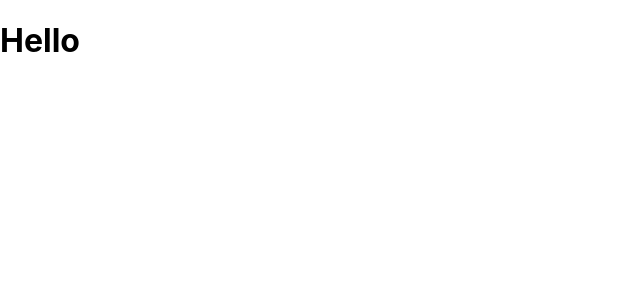
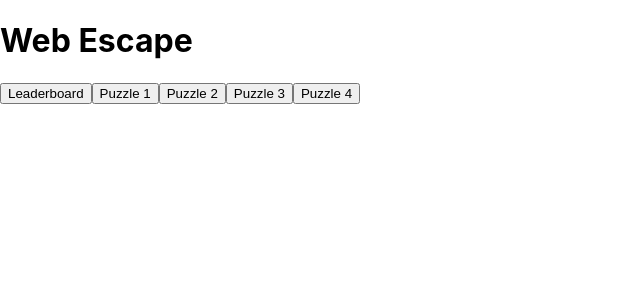
Before and after one commit to chrissharif/Web-Escape, a React (Create React App) app in the folder client/: page /home in a window 1280 px wide. Shown: the top 300 px of the page, without its empty margins (0-640 px from the left). Built offline with nearby package versions, Linux system fonts and the light colour scheme.

Commit message:
Start Day Two

```diff
--- a/client/src/components/Home.jsx
+++ b/client/src/components/Home.jsx
@@ -1,11 +1,54 @@
 import React from 'react'
+import { Route, Link } from 'react-router-dom'
+import Leaderboard from './Leaderboard'
+import Puzzle1 from './Puzzle1'
+import Puzzle2 from './Puzzle2'
+import Puzzle3 from './Puzzle3'
+import Puzzle4 from './Puzzle4'
 
 function Home() {
   return (
     <div>
       <header>
-        <h1>Hello</h1>
+        <h1>Web Escape</h1>
       </header>
+      <nav>
+
+      <Link to='/leaderboard'>
+        <button>Leaderboard</button>
+      </Link>
+      <Route exact path='/leaderboard'>
+        <Leaderboard />
+      </Route>
+
+      <Link to='/puzzle1'>
+        <button>Puzzle 1</button>
+      </Link>
+      <Route exact path='/puzzle1'>
+        <Puzzle1 />
+      </Route>
+
+      <Link to='/puzzle2'>
+        <button>Puzzle 2</button>
+      </Link>
+      <Route exact path='/puzzle2'>
+        <Puzzle2 />
+      </Route>
+
+      <Link to='/puzzle3'>
+        <button>Puzzle 3</button>
+      </Link>
+      <Route exact path='/puzzle3'>
+        <Puzzle3 />
+      </Route>
+
+      <Link to='/puzzle4'>
+        <button>Puzzle 4</button>
+      </Link>
+      <Route exact path='/puzzle4'>
+        <Puzzle4 />
+      </Route>
+      </nav>
     </div>
   )
 }
--- a/client/src/components/Leaderboard.jsx
+++ b/client/src/components/Leaderboard.jsx
@@ -1,7 +1,11 @@
 import React from 'react'
 
 function Leaderboard() {
-
+  return (
+  <div>
+    <h1>Leaderboard</h1>
+    </div>
+  )
 }
 
 export default Leaderboard
--- a/client/src/components/Puzzle1.jsx
+++ b/client/src/components/Puzzle1.jsx
@@ -0,0 +1,9 @@
+import React from 'react'
+
+function Puzzle1() {
+  return (
+    <div>Puzzle 1</div>
+  )
+}
+
+export default Puzzle1
--- a/client/src/components/Puzzle2.jsx
+++ b/client/src/components/Puzzle2.jsx
@@ -0,0 +1,9 @@
+import React from 'react'
+
+function Puzzle2() {
+  return (
+    <div>Puzzle 2</div>
+  )
+}
+
+export default Puzzle2
--- a/client/src/components/Puzzle3.jsx
+++ b/client/src/components/Puzzle3.jsx
@@ -0,0 +1,9 @@
+import React from 'react'
+
+function Puzzle3() {
+  return (
+    <div>Puzzle 3</div>
+  )
+}
+
+export default Puzzle3
--- a/client/src/components/Puzzle4.jsx
+++ b/client/src/components/Puzzle4.jsx
@@ -0,0 +1,9 @@
+import React from 'react'
+
+function Puzzle4() {
+  return (
+    <div>Puzzle 4</div>
+  )
+}
+
+export default Puzzle4
--- a/client/src/index.js
+++ b/client/src/index.js
@@ -3,7 +3,7 @@ import ReactDOM from 'react-dom';
 import './index.css';
 import App from './App';
 import reportWebVitals from './reportWebVitals';
-import {BrowserRouter as Router} from 'react-router-dom'
+import { BrowserRouter as Router } from 'react-router-dom'
 
 ReactDOM.render(
   <React.StrictMode>
```
Also changed, not shown: client/src/App.js (+39 -0 lines).
